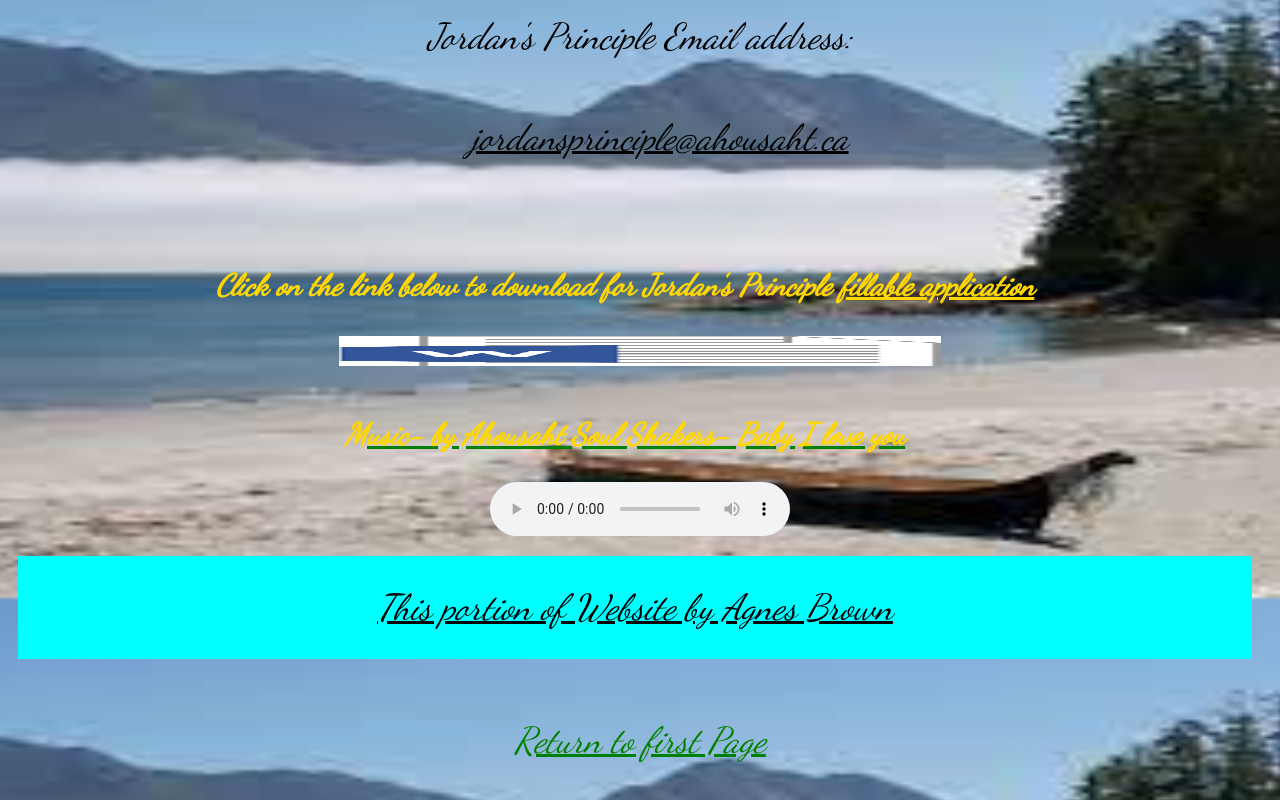
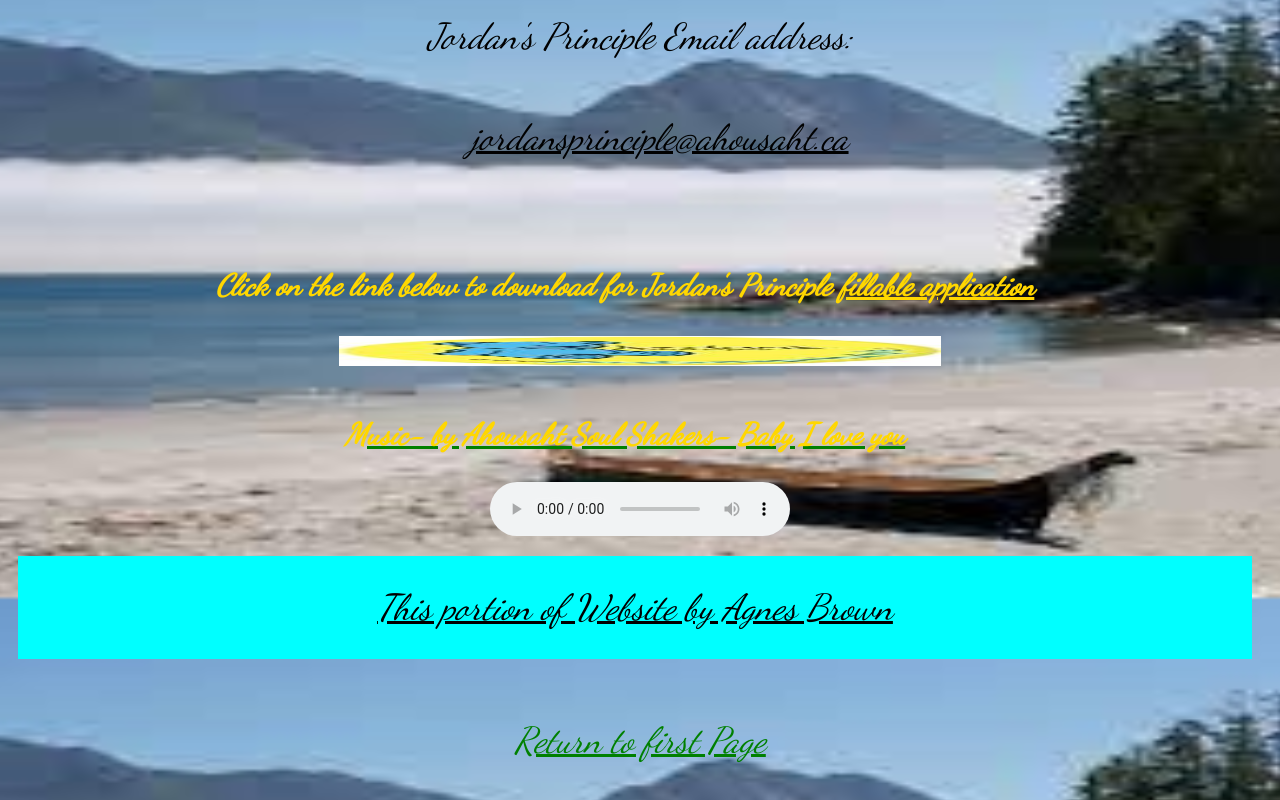
Before and after one commit to Reign23/JPWebsite, a plain HTML site: page about.html in a window 1280 px wide. Shown: the part 2902-3702 px from the top of the page. Drawn offline with Linux system fonts and the light colour scheme.

Commit message:
Update about.html

```diff
--- a/about.html
+++ b/about.html
@@ -53,7 +53,7 @@
     <br><ul><u>jordansprinciple@ahousaht.ca</ul><br></u></p>
 
 
-    <p> Click on the link below to download for Jordan's Principle <u>fillable application</u></p> <a href="images/jordans principle application template april 2021.docx">  <img src= "images/word.jpg" alt="application"/>
+    <p> Click on the link below to download for Jordan's Principle <u>fillable application</u></p> <a href="images/jordans principle application template april 2021.docx">  <img src= "images/JPLogo2.jpg"/>
 
 </h3>
 </section>
```
